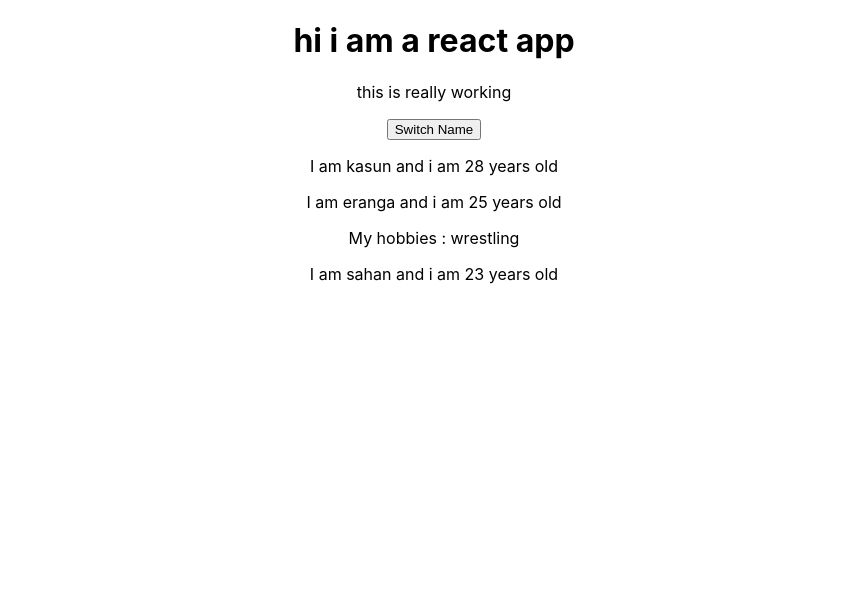
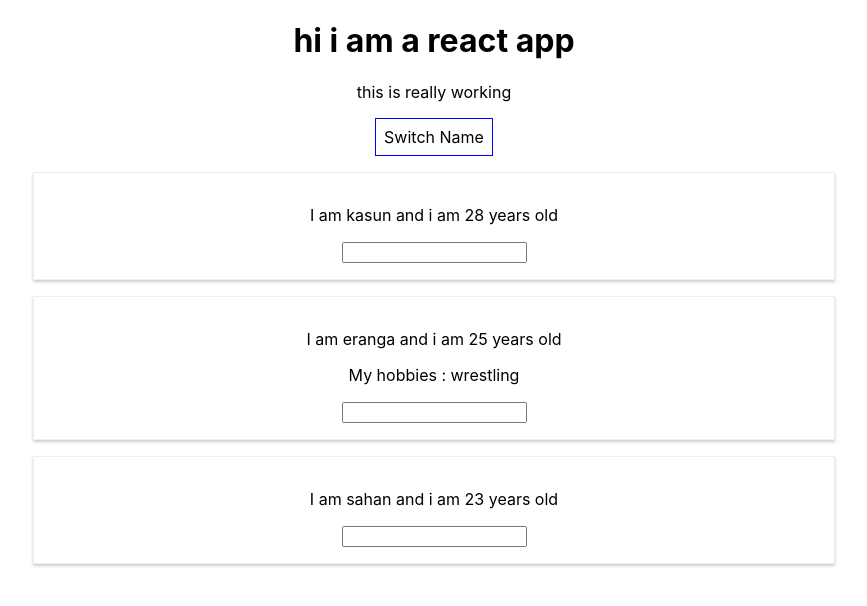
Before and after one commit to kasunebj/React, a React (Create React App) app: page / in a window 1280 px wide. Shown: the top 606 px of the page, without its empty margins (206-1073 px from the left). Built offline with nearby package versions, Linux system fonts and the light colour scheme.

Commit message:
props & state, two way data binding, styling

```diff
--- a/src/App.js
+++ b/src/App.js
@@ -1,23 +1,52 @@
 import React,{Component} from 'react';
 import './App.css';
 import Person from './Person/Person';
-
 class App extends Component {
 
 state = {
   person:[{name:"kasun",age:"28"},{name:"eranga",age:"25"},{name:"sahan",age:"23"}]
 }
 
+switchNamehandler = (newname) => {
+this.setState({  person:[{name:"kasun",age:"28"},{name:newname,age:"25"},{name:"sahan",age:"yes"}]});
+}
+
+nameChangedHandler=(event)=>{
+  this.setState({  person:[{name:"kasun",age:"28"},{name:event.target.value,age:"25"},{name:"sahan",age:"yes"}]});
+
+}
+
 render(){
+  const style = {
+    backgroundColor : "white",
+    font : "inherit",
+    border : "1px solid blue",
+    padding : "8px",
+    cursor : "pointer"
+  }
 
   return (
     <div className="App">
       <h1>hi i am a react app</h1>
       <p>this is really working</p>
-      <button>Switch Name</button>
-      <Person name ={this.state.person[0].name} age={this.state.person[0].age}/>
-      <Person name ={this.state.person[1].name} age={this.state.person[1].age}>My hobbies : wrestling </Person>
-      <Person name ={this.state.person[2].name} age ={this.state.person[2].age}/>
+      <button
+      style={style}
+      onClick={()=>this.switchNamehandler('maximilian')}>Switch Name</button>
+
+      <Person
+      name ={this.state.person[0].name}
+      age={this.state.person[0].age}
+      />
+
+      <Person
+      name ={this.state.person[1].name}
+      age={this.state.person[1].age}
+      click ={this.switchNamehandler.bind(this,"maxi123")}
+      changed={this.nameChangedHandler}>My hobbies : wrestling </Person>
+
+      <Person
+      name ={this.state.person[2].name}
+      age ={this.state.person[2].age}/>
 
     </div>
   );
--- /dev/null
+++ b/src/Person/Person.css
@@ -0,0 +1,8 @@
+.Person {
+  width :60%;
+  margin: 16px auto;
+  border:1px solid #eee;
+  box-shadow: 0 2px 3px #ccc;
+  padding :16px;
+  text-align : center;
+}
--- a/src/Person/Person.js
+++ b/src/Person/Person.js
@@ -1,10 +1,12 @@
 import React from 'react';
+import './Person.css';
 
 const person = (props) => {
   return (
-    <div>
-    <p>I am {props.name} and i am {props.age} years old</p>
+    <div className = "Person">
+    <p onClick={props.click}>I am {props.name} and i am {props.age} years old</p>
     <p>{props.children}</p>
+    <input type='text' onChange={props.changed}/>
     </div>
   );
 }
```
